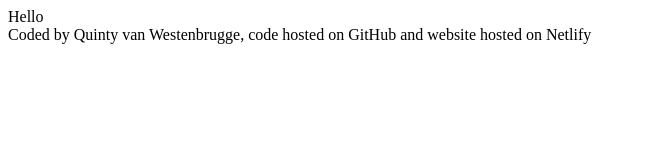
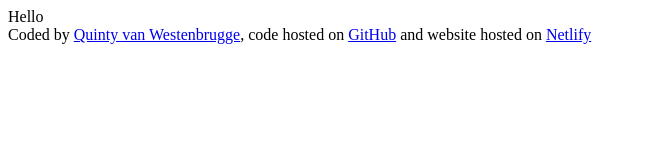
Before and after one commit to Quintyvw/Weather-application-final-project-SheCodes-Plus, a plain HTML site: page index.html in a window 1280 px wide. Shown: the whole page, without its empty margins (0-646 px from the left). Drawn offline with Linux system fonts and the light colour scheme.

Commit message:
Added the links to the footer

```diff
--- a/index.html
+++ b/index.html
@@ -8,8 +8,21 @@
   <body>
     Hello
     <footer>
-      Coded by Quinty van Westenbrugge, code hosted on GitHub and website hosted
-      on Netlify
+      Coded by
+      <a href="https://github.com/Quintyvw" target="_blank"
+        >Quinty van Westenbrugge</a
+      >, code hosted on
+      <a
+        href="https://github.com/Quintyvw/Weather-application-final-project-SheCodes-Plus"
+        target="_blank"
+        >GitHub</a
+      >
+      and website hosted on
+      <a
+        href="https://weatherapplicationshecodesplus.netlify.app/"
+        target="_blank"
+        >Netlify</a
+      >
     </footer>
   </body>
 </html>
```
